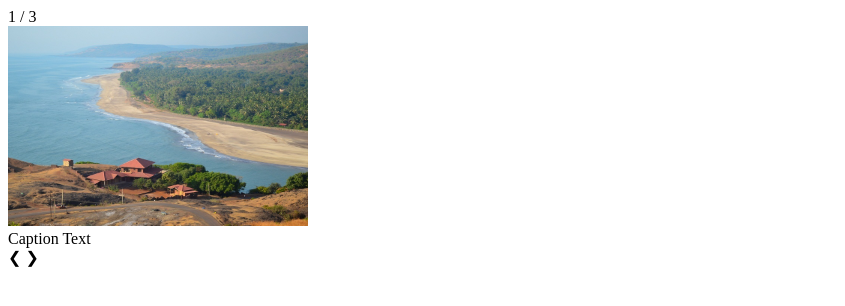
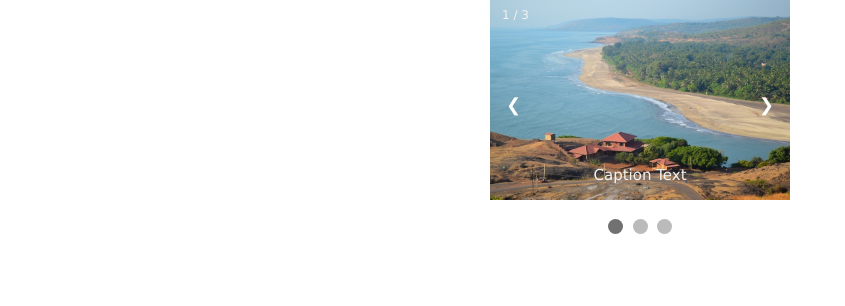
Before and after one commit to omkarwaghe/waghe.github.io, a plain HTML site: page slideshow.html in a window 1280 px wide. Shown: the whole page, without its empty margins (0-845 px from the left). Drawn offline with Linux system fonts and the light colour scheme.

Commit message:
Update slideshow.html

```diff
--- a/slideshow.html
+++ b/slideshow.html
@@ -2,6 +2,104 @@
 <html>
 <head>
 <meta name="viewport" content="width=device-width, initial-scale=1">
+<style>
+  * {box-sizing: border-box}
+body {font-family: Verdana, sans-serif; margin:0}
+.mySlides {display: none}
+img {vertical-align: middle;}
+
+/* Slideshow container */
+.slideshow-container {
+  max-width:fit-content;
+  position: relative;
+  margin: auto;
+}
+
+/* Next & previous buttons */
+.prev, .next {
+  cursor: pointer;
+  position: absolute;
+  top: 50%;
+  width: auto;
+  padding: 16px;
+  margin-top: -22px;
+  color: white;
+  font-weight: bold;
+  font-size: 18px;
+  transition: 0.6s ease;
+  border-radius: 0 3px 3px 0;
+}
+
+/* Position the "next button" to the right */
+.next {
+  right: 0;
+  border-radius: 3px 0 0 3px;
+}
+
+/* On hover, add a black background color with a little bit see-through */
+.prev:hover, .next:hover {
+  background-color: rgba(0,0,0,0.8);
+}
+
+/* Caption text */
+.text {
+  color: #f2f2f2;
+  font-size: 15px;
+  padding: 8px 12px;
+  position: absolute;
+  bottom: 8px;
+  width: 100%;
+  text-align: center;
+}
+
+/* Number text (1/3 etc) */
+.numbertext {
+  color: #f2f2f2;
+  font-size: 12px;
+  padding: 8px 12px;
+  position: absolute;
+  top: 0;
+}
+
+/* The dots/bullets/indicators */
+.dot {
+  cursor: pointer;
+  height: 15px;
+  width: 15px;
+  margin: 0 2px;
+  background-color: #bbb;
+  border-radius: 50%;
+  display: inline-block;
+  transition: background-color 0.6s ease;
+}
+
+.active, .dot:hover {
+  background-color: #717171;
+}
+
+/* Fading animation */
+.fade {
+  -webkit-animation-name: fade;
+  -webkit-animation-duration: 1.5s;
+  animation-name: fade;
+  animation-duration: 1.5s;
+}
+
+@-webkit-keyframes fade {
+  from {opacity: .4}
+  to {opacity: 1}
+}
+
+@keyframes fade {
+  from {opacity: .4}
+  to {opacity: 1}
+}
+
+/* On smaller screens, decrease text size */
+@media only screen and (max-width: 300px) {
+  .prev, .next,.text {font-size: 11px}
+}
+</style>
 </head>
 <body>
 
```
